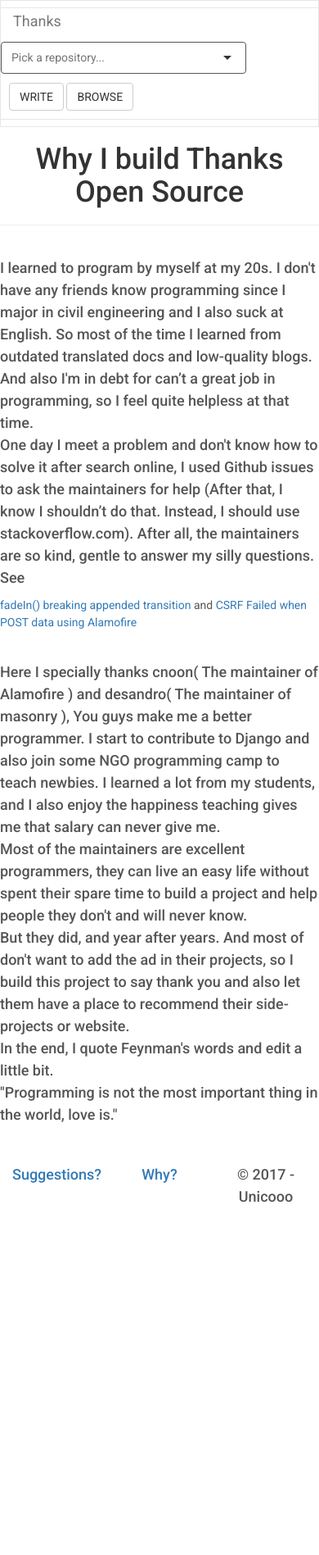
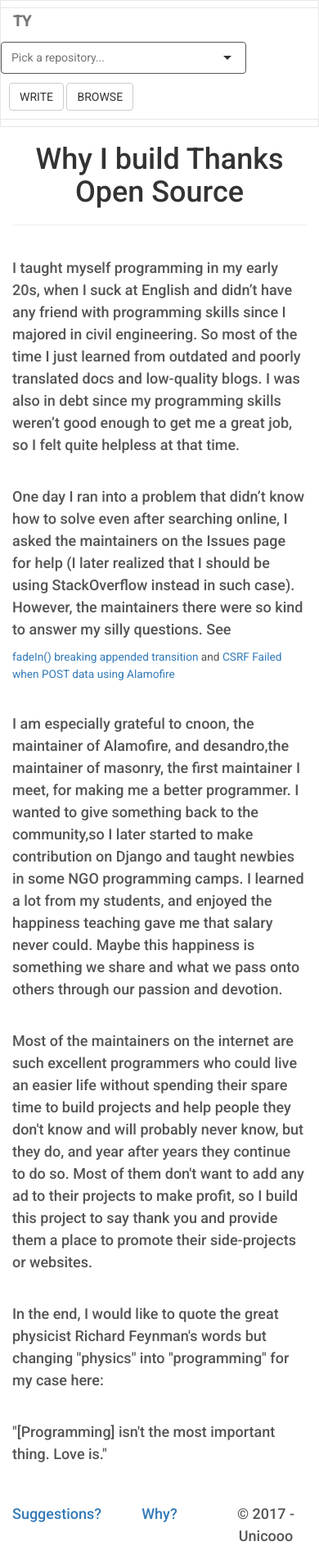
Before and after one commit to thankyou-opensource/thankyou-open-source, a Django app: page /why/ in a window 390 px wide. Shown: the whole page at 82% size. Before the commit the page ends 1467 px from the top, so only its background shows below. Run offline with Django 3.2, Linux system fonts and the light colour scheme; some libraries are stand-ins or nearby versions.

Commit message:
fix bugs

```diff
--- a/open_source/urls.py
+++ b/open_source/urls.py
@@ -7,6 +7,8 @@
     url(r'^api/', include('api.urls')),
     url(r'^api-auth/', include(
         'rest_framework.urls', namespace='rest_framework')),
+    url(r'likes/(?P<id>[0-9]+)/$',
+        views.likes, name='likes'),
     url(r'list/(?P<title>.+)/$',
         views.thanks_list, name='thanks_list'),
     url(r'thanks/(?P<title>.+)/$',
--- a/open_source/views.py
+++ b/open_source/views.py
@@ -1,5 +1,7 @@
-import json
 from django.shortcuts import render, get_object_or_404
+from django.http import JsonResponse
+from django.http import HttpResponse
+from django.db.models import F
 from thanks.models import Thanks
 
 
@@ -41,3 +43,8 @@
                 'content': thanks.content,
                 'repo': thanks.repo
             })
+
+
+def likes(request, id):
+    Thanks.objects.filter(id=id).update(likes=F('likes')+1)
+    return JsonResponse({'id': id}, status=200)
--- a/static/css/base.css
+++ b/static/css/base.css
@@ -89,7 +89,7 @@
 }
 
 #header-details {
-    font-size: 2vw;
+    font-size: 2.3vw;
     font-weight: 100;
     color: white;
 }
@@ -293,6 +293,9 @@
 }
 
 @media only screen and (max-width: 768px) {
+    .why-href {
+        font-size: 3.5vw !important;
+    }
     .editor-title-span {
         font-size: 7vw;
     }
@@ -384,3 +387,18 @@
     background-color: #337ab7;
     color: white;
 }
+
+.why-href {
+    font-size: 1.5vw;
+}
+
+#logo-t {
+    font-weight: bold;
+}
+
+#submit-btn {
+    border: 3px solid #337ab7;
+    border-radius: 10px;
+    background-color: white;
+    color: #337ab7;
+}
--- a/static/js/base.js
+++ b/static/js/base.js
@@ -44,3 +44,7 @@
         }
     });
 }
+
+function replaceSpace(title) {
+    return title.replace(/ /g, "-");
+}
--- a/static/js/thanks.js
+++ b/static/js/thanks.js
@@ -31,7 +31,7 @@
                 xhr.setRequestHeader("X-CSRFToken", csrftoken)
             },
 		success:function(data){
-            window.location = host + "/letter/" + data["id"] + "/" + data["title"] + "/";
+            window.location = host + "/letter/" + data["id"] + "/" + replaceSpace(data["title"]) + "/";
         },
         error: function(data) {
         }
--- a/templates/base.html
+++ b/templates/base.html
@@ -33,7 +33,7 @@
     <div class="container-fluid">
       <!-- Brand and toggle get grouped for better mobile display -->
       <div class="navbar-header">
-        <a class="navbar-brand" href="/">Thanks</a>
+        <a class="navbar-brand" id="logo-t" href="/">TY</a>
         <form class="navbar-form navbar-left">
           <div class="form-group">
             <select id="select-nav" class="repositories" placeholder="Pick a repository..."></select>
--- a/templates/frontpage.html
+++ b/templates/frontpage.html
@@ -96,6 +96,7 @@
 $(document).ready(function(){
     check_repo($(".front-btn"), ".repo-name");
     get_all_thanks_list($(".editor-row"));
+    click_like($(".editor-container"));
 });
 </script>
 {% endblock %}
--- a/templates/thanks_list.html
+++ b/templates/thanks_list.html
@@ -58,7 +58,7 @@
     get_thanks_list(title, $(".editor-row"));
     get_repo_details(title);
     slick_init();
-    click_like();
+    click_like($(".editor-container"));
     update_click_url(title);
 });
 </script>
--- a/templates/thanks_post.html
+++ b/templates/thanks_post.html
@@ -40,7 +40,7 @@
     </div>
     <div class="clear"></div>
     <div class="input-group pull-right">
-      <button type="button" class="btn btn-primary btn-lg submit-form">Submit</button>
+      <button type="button" id="submit-btn" class="btn btn-lg submit-form">Submit</button>
     </div>
   </div>
 </div>
--- a/templates/why.html
+++ b/templates/why.html
@@ -8,23 +8,23 @@
 {% block content %}
 <div class="why-container container">
   <div class="row">
-    <div class="why-div">
+    <div class="why-div col-md-10 col-md-offset-1">
       <span id="why-h1-span"><h1 id="why-h1">Why I build Thanks Open Source</h1></span>
       <hr>
       <h4 id="why-p">
-        I learned to program by myself at my 20s. I don't have any friends know programming since I major in civil engineering and  I also suck at English. So most of the time I learned from outdated translated docs and low-quality blogs. And also I'm in debt for can’t a great job in programming, so I feel quite helpless at that time. <br/>
+        I taught myself programming in my early 20s, when I suck at English and didn’t have any friend with programming skills since I majored in civil engineering. So most of the time I just learned from outdated and poorly translated docs and low-quality blogs. I was also in debt since my programming skills weren’t good enough to get me a great job, so I felt quite helpless at that time. </h4>
+      <h4>
+        One day I ran into  a problem that didn’t know how to solve even after searching online, I asked the maintainers on the Issues page for help (I later realized that I should be using StackOverflow instead in such case). However, the maintainers there were so kind to answer my silly questions. See </h4>
+      <span class="why-href"><a href="https://github.com/desandro/masonry/issues/824">fadeIn() breaking appended transition</a><span> and </span><a href="https://github.com/Alamofire/Alamofire/issues/1118">CSRF Failed when POST data using Alamofire</a></span>
+      <h4>
+          I am especially grateful to cnoon, the maintainer of Alamofire, and desandro,the maintainer of masonry, the first maintainer I meet, for making me a better programmer. I wanted to give something back to the community,so I later started to make contribution on Django and taught newbies in some NGO programming camps. I learned a lot from my students, and enjoyed the happiness teaching gave me that salary never could. Maybe this happiness is something we share and what we pass onto others through our passion and devotion. </h4>
 
-        One day I meet a problem and don't know how to solve it after search online, I used Github issues to ask the maintainers for help (After that, I know I shouldn’t do that. Instead, I should use stackoverflow.com). After all, the maintainers are so kind, gentle to answer my silly questions. See
-
-      </h4> <a href="https://github.com/desandro/masonry/issues/824">fadeIn() breaking appended transition</a><span> and </span><a href="https://github.com/Alamofire/Alamofire/issues/1118">CSRF Failed when POST data using Alamofire</a>
       <h4>
-          Here I specially thanks cnoon( The maintainer of Alamofire ) and desandro( The maintainer of masonry ), You guys make me a better programmer. I start to contribute to Django and also join some NGO programming camp to teach newbies. I learned a lot from my students, and I also enjoy the happiness teaching gives me that salary can never give me.<br/>
-
-          Most of the maintainers are excellent programmers, they can live an easy life without spent their spare time to build a project and help people they don't and will never know. <br/>
-          But they did, and year after years. And most of  don't want to add the ad in their projects, so I build this project to say thank you and also let them have a place to recommend their side-projects or website. <br/>
-          In the end, I quote Feynman's words and edit a little bit. <br/>
-
-          "Programming is not the most important thing in the world, love is." <br/>
+        Most of the maintainers on the internet are such excellent programmers who could live an easier life without spending their spare time to build projects and help people they don't know and will probably never know, but they do, and year after years they continue to do so. Most of them don't want to add any ad to their projects to make profit, so I build this project to say thank you and provide them a place to promote their side-projects or websites. </h4>
+      <h4>
+          In the end, I would like to quote the great physicist Richard Feynman's words but changing "physics" into "programming" for my case here: </h4>
+      <h4>
+        "[Programming] isn't the most important thing. Love is."
       </h4>
     </div> <!-- end why-div -->
   </div> <!-- end row -->
```
Also changed, not shown: static/js/list.js (+16 -5 lines), static/imgs/thanks.png (added).
